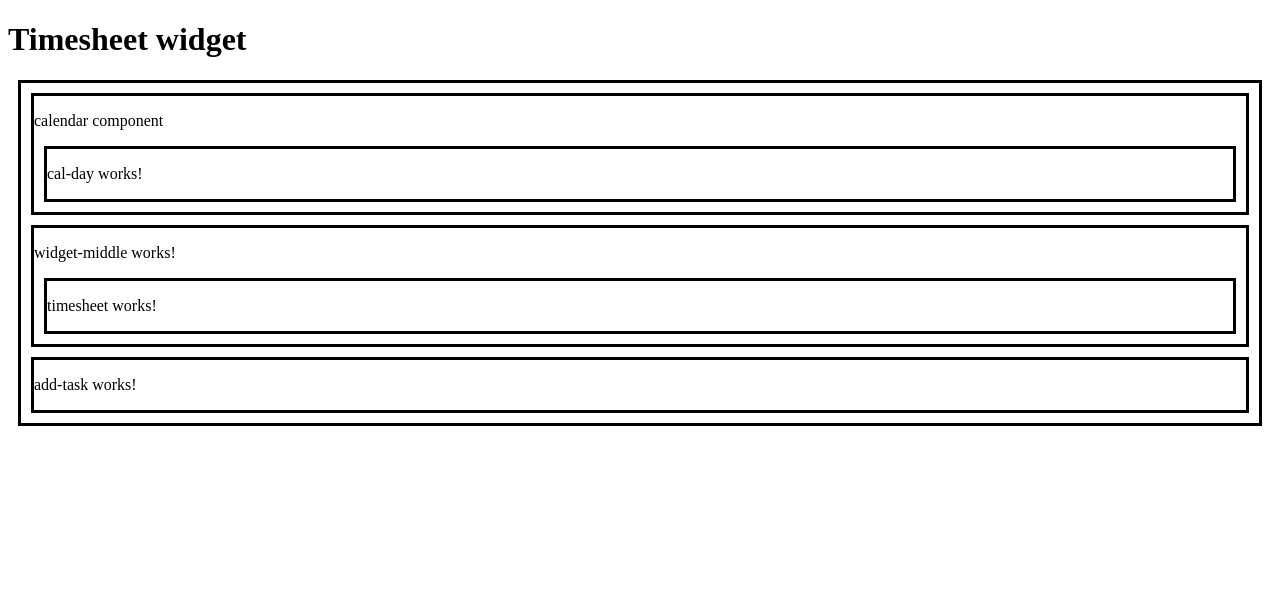
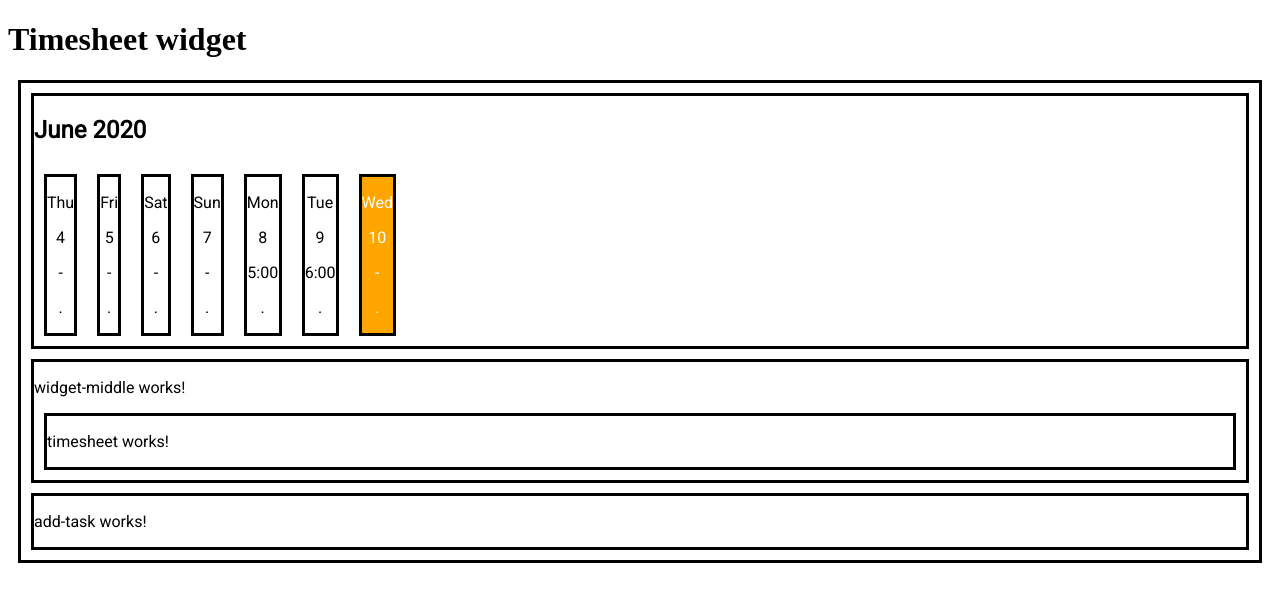
Before and after one commit to Ssredna/angular-timesheet, an Angular app: page / in a window 1280 px wide. Shown: the top 602 px of the page. Built offline with nearby package versions, Linux system fonts and the light colour scheme.

Commit message:
implement barely working calendar component

```diff
--- a/src/app/cal-day/cal-day.component.css
+++ b/src/app/cal-day/cal-day.component.css
@@ -0,0 +1,18 @@
+.cal_day_wrapper {
+  display: inline-block;
+  margin: 10px;
+}
+
+p {
+  text-align: center;
+}
+
+.currentDay {
+  border: solid orange;
+}
+
+.selectedDay {
+  background-color: orange;
+  color: white;
+  border: solid black;
+}
--- a/src/app/cal-day/cal-day.component.html
+++ b/src/app/cal-day/cal-day.component.html
@@ -1,3 +1,15 @@
-<div class="component">
-  <p>cal-day works!</p>
+<div
+  class="cal_day_wrapper component"
+  [class.currentDay]="currentDay"
+  [class.selectedDay]="selectedDay"
+>
+  <p class="weekday">{{ day | date: "EEE" }}</p>
+
+  <div class="date_wrapper">
+    <p class="date">{{ day | date: "d" }}</p>
+  </div>
+
+  <p class="hours">{{ hoursString }}</p>
+
+  <p>.</p>
 </div>
--- a/src/app/cal-day/cal-day.component.ts
+++ b/src/app/cal-day/cal-day.component.ts
@@ -1,15 +1,37 @@
-import { Component, OnInit } from '@angular/core';
+import { Component, OnInit, Input } from '@angular/core';
+import { CalendarService } from '../calendar.service';
 
 @Component({
   selector: 'app-cal-day',
   templateUrl: './cal-day.component.html',
-  styleUrls: ['./cal-day.component.css']
+  styleUrls: ['./cal-day.component.css'],
 })
 export class CalDayComponent implements OnInit {
+  @Input() day: Date;
+  @Input() selectedDay: boolean;
+  @Input() currentDay: boolean;
+  hours: number = 0;
+  hoursString: string;
 
-  constructor() { }
+  constructor(private calendarService: CalendarService) {}
 
   ngOnInit(): void {
+    this.getHours();
   }
 
+  getHours(): void {
+    this.hours = this.calendarService.getWorkedHours(this.day);
+    if (this.hours > 0) {
+      this.hoursString = this.setTohhmm(this.hours);
+    } else {
+      this.hoursString = '-';
+    }
+  }
+
+  setTohhmm(hours: number): string {
+    let sign = hours < 0 ? '-' : '';
+    let wholeHours = Math.floor(Math.abs(hours));
+    let minutes = Math.floor((Math.abs(hours) * 60) % 60);
+    return sign + wholeHours + ':' + (minutes < 10 ? '0' : '') + minutes;
+  }
 }
--- /dev/null
+++ b/src/app/calendar.service.ts
@@ -0,0 +1,25 @@
+import { Injectable } from '@angular/core';
+
+import { Event } from './event';
+import { MOCK_DATA } from './mock-data';
+
+@Injectable({
+  providedIn: 'root',
+})
+export class CalendarService {
+  constructor() {}
+
+  getWorkedHours(day: Date): number {
+    console.log('GET HOURS');
+    let hours: number = 0;
+    for (const event of MOCK_DATA) {
+      if (
+        event.date.toDateString() === day.toDateString() &&
+        event.eventTypeName === 'arbeidstid'
+      ) {
+        hours += event.quantity;
+      }
+    }
+    return hours;
+  }
+}
--- a/src/app/calendar/calendar.component.html
+++ b/src/app/calendar/calendar.component.html
@@ -1,4 +1,11 @@
 <div class="component">
-  <p>calendar component</p>
-  <app-cal-day></app-cal-day>
+  <h2>{{ currentDay | date: "LLLL y" }}</h2>
+
+  <app-cal-day
+    *ngFor="let day of lastWeekDays"
+    [day]="day"
+    [currentDay]="isItCurrentDay(day)"
+    [selectedDay]="isItSelected(day)"
+    (click)="selectDay(day)"
+  ></app-cal-day>
 </div>
--- a/src/app/calendar/calendar.component.ts
+++ b/src/app/calendar/calendar.component.ts
@@ -3,13 +3,38 @@ import { Component, OnInit } from '@angular/core';
 @Component({
   selector: 'app-calendar',
   templateUrl: './calendar.component.html',
-  styleUrls: ['./calendar.component.css']
+  styleUrls: ['./calendar.component.css'],
 })
 export class CalendarComponent implements OnInit {
+  lastWeekDays: Date[] = [];
+  currentDay: Date;
+  selectedDay: Date;
 
-  constructor() { }
+  constructor() {}
 
   ngOnInit(): void {
+    this.getWeekDays();
+    this.currentDay = this.lastWeekDays[6];
+    this.selectedDay = this.currentDay;
   }
 
+  getWeekDays() {
+    for (let i = 0; i < 7; i++) {
+      let dt = new Date();
+      dt.setDate(dt.getDate() - i);
+      this.lastWeekDays.unshift(dt);
+    }
+  }
+
+  selectDay(day: Date) {
+    this.selectedDay = day;
+  }
+
+  isItCurrentDay(day: Date): boolean {
+    return day.toDateString() == this.currentDay.toDateString();
+  }
+
+  isItSelected(day: Date): boolean {
+    return day.toDateString() == this.selectedDay.toDateString();
+  }
 }
--- /dev/null
+++ b/src/app/event.ts
@@ -0,0 +1,15 @@
+export interface Event {
+  date: Date;
+  quantity: number;
+  price: number;
+  eventTypeName: string;
+  isExpenseType: boolean;
+  isHoursEventType: boolean;
+  isAdditionalHoursEventType: boolean;
+  isWorkHour: boolean;
+  isApproved: boolean;
+  isRejected: boolean;
+  tasksCount: number;
+  firstTaskStart: Date;
+  lastTaskEnd: Date;
+}
--- /dev/null
+++ b/src/app/mock-data.ts
@@ -0,0 +1,34 @@
+import { Event } from './event';
+
+export const MOCK_DATA: Event[] = [
+  {
+    date: new Date(2020, 5, 8),
+    quantity: 5,
+    price: null,
+    eventTypeName: 'arbeidstid',
+    isExpenseType: false,
+    isHoursEventType: true,
+    isAdditionalHoursEventType: false,
+    isWorkHour: true,
+    isApproved: true,
+    isRejected: false,
+    tasksCount: 2,
+    firstTaskStart: new Date(2020, 5, 8),
+    lastTaskEnd: new Date(2020, 5, 8),
+  },
+  {
+    date: new Date(2020, 5, 9),
+    quantity: 6,
+    price: null,
+    eventTypeName: 'arbeidstid',
+    isExpenseType: false,
+    isHoursEventType: true,
+    isAdditionalHoursEventType: false,
+    isWorkHour: true,
+    isApproved: false,
+    isRejected: false,
+    tasksCount: 2,
+    firstTaskStart: new Date(2020, 5, 9),
+    lastTaskEnd: new Date(2020, 5, 9),
+  },
+];
--- a/src/index.html
+++ b/src/index.html
@@ -1,11 +1,15 @@
-<!doctype html>
+<!DOCTYPE html>
 <html lang="en">
   <head>
-  <meta charset="utf-8">
+    <meta charset="utf-8" />
     <title>TimesheetWidget</title>
-  <base href="/">
-  <meta name="viewport" content="width=device-width, initial-scale=1">
-  <link rel="icon" type="image/x-icon" href="favicon.ico">
+    <base href="/" />
+    <meta name="viewport" content="width=device-width, initial-scale=1" />
+    <link rel="icon" type="image/x-icon" href="favicon.ico" />
+    <link
+      href="https://fonts.googleapis.com/css?family=Roboto"
+      rel="stylesheet"
+    />
   </head>
   <body>
     <app-root></app-root>
--- a/src/styles.css
+++ b/src/styles.css
@@ -3,3 +3,8 @@
   border-style: solid;
   margin: 10px;
 }
+
+p,
+h2 {
+  font-family: Roboto;
+}
```
Also changed, not shown: 1 other file (tests, documents, lock files or other folders). Lines whose indentation alone changed are shown as unchanged.
